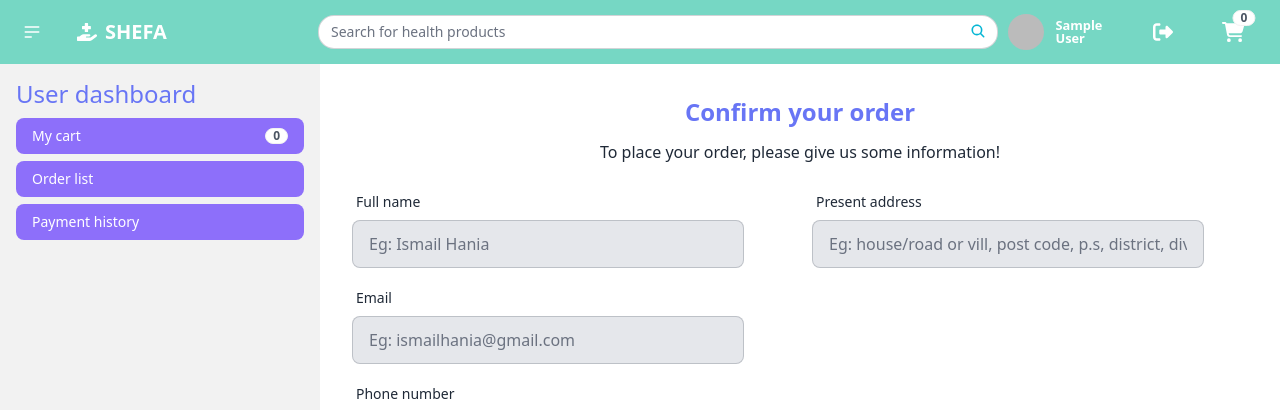
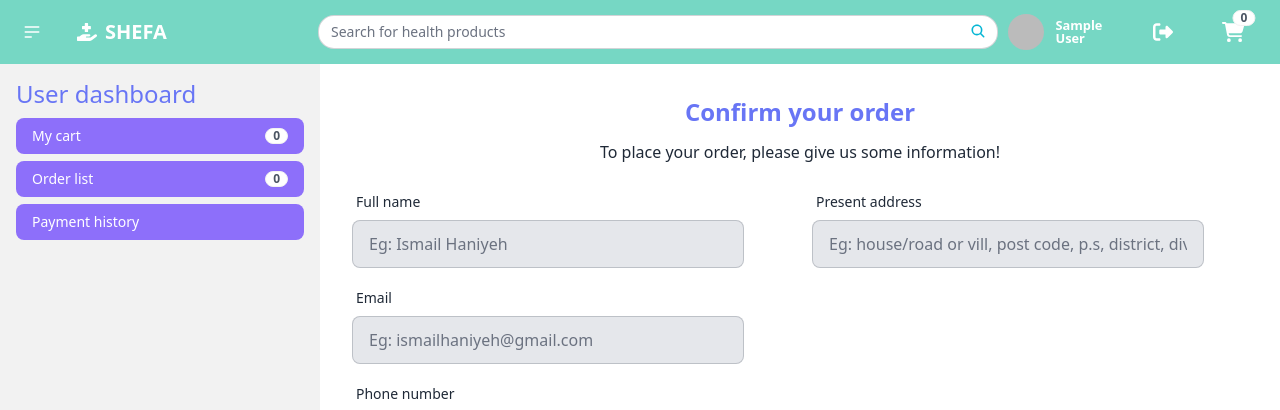
Before and after one commit to jfmemon/new-online-pharmacy, a React (Vite) app: page /userDashboard/orderConfirm in a window 1280 px wide. Shown: the top 410 px of the page. Built offline with nearby package versions, Linux system fonts and the light colour scheme; no server answers; sample sign-in values are in the browser's storage.

Commit message:
order list api is done

```diff
--- /dev/null
+++ b/src/Hooks/useOrders.jsx
@@ -0,0 +1,19 @@
+import { useQuery } from '@tanstack/react-query'
+import { useContext } from 'react';
+import { AuthContext } from '../Context/AuthProvider';
+
+const useOrders = () => {
+    const { user } = useContext(AuthContext);
+
+    const { refetch, data: orders = [] } = useQuery({
+        queryKey: ['orders', user?.email],
+        queryFn: async () => {
+            const res = await fetch(`http://localhost:5000/orders?email=${user?.email}`)
+            return res.json();
+        },
+    })
+
+    return [orders, refetch];
+};
+
+export default useOrders;
--- a/src/Pages/UserDashboard/OrderConfirm.jsx
+++ b/src/Pages/UserDashboard/OrderConfirm.jsx
@@ -1,6 +1,7 @@
 import React, { useContext } from 'react';
 import { AuthContext } from '../../Context/AuthProvider';
 import useCart from '../../Hooks/useCart';
+import Swal from 'sweetalert2';
 
 const OrderConfirm = () => {
     const { user } = useContext(AuthContext);
@@ -14,9 +15,45 @@ const OrderConfirm = () => {
         const email = form.email.value;
         const phoneNumber = form.number.value;
         const presentAddress = form.address.value;
-        console.log(fullName, email, phoneNumber, presentAddress);
-        form.reset();
+        // console.log(fullName, email, phoneNumber, presentAddress, cart.length, totalPrice);
+
+        if (user && user.email) {
+            const orderedItem = { items: cart, name: fullName, email: email, phoneNumber: phoneNumber, address: presentAddress, itemQuantity: cart.length, cost: totalPrice, userEmail: user.email };
+            Swal.fire({
+                title: 'Are you sure?',
+                text: "You want to place this order?",
+                icon: 'warning',
+                showCancelButton: true,
+                confirmButtonColor: '#3085d6',
+                cancelButtonColor: '#d33',
+                confirmButtonText: 'Yes, place this order!'
+            }).then((result) => {
+                if (result.isConfirmed) {
+                    fetch('http://localhost:5000/orders', {
+                        method: "POST",
+                        headers: {
+                            "content-type": "application/json"
+                        },
+                        body: JSON.stringify(orderedItem)
+                    })
+                        .then(res => res.json())
+                        .then(data => {
+                            if (data.insertedId) {
+                                form.reset();
+                                Swal.fire(
+                                    'Confirmed!',
+                                    'Your order has been placed. You will get your medicine in 3 days. Thank you for buying from us.',
+                                    'success'
+                                )
+                            }
+                        })
+                }
+            })
+
+        }
+
     }
+
 
     return (
         <div className='mt-5 w-full'>
@@ -29,19 +66,19 @@ const OrderConfirm = () => {
                             <label className="label">
                                 <span className="label-text">Full name</span>
                             </label>
-                            <input name='name' type="text" placeholder='Eg: Ismail Hania' className="input input-bordered w-[90%] bg-gray-200" required/>
+                            <input name='name' type="text" placeholder='Eg: Ismail Haniyeh' className="input input-bordered w-[90%] bg-gray-200" required />
                         </div>
                         <div className="form-control px-3">
                             <label className="label">
                                 <span className="label-text">Email</span>
                             </label>
-                            <input name='email' type="email" placeholder='Eg: ismailhania@gmail.com' className="input input-bordered w-[90%] bg-gray-200" required/>
+                            <input name='email' type="email" placeholder='Eg: ismailhaniyeh@gmail.com' className="input input-bordered w-[90%] bg-gray-200" required />
                         </div>
                         <div className="form-control px-3">
                             <label className="label">
                                 <span className="label-text">Phone number</span>
                             </label>
-                            <input name='number' type="number" placeholder='+880' className="input input-bordered w-[90%] bg-gray-200" required/>
+                            <input name='number' type="number" placeholder='+880' className="input input-bordered w-[90%] bg-gray-200" required />
                         </div>
                     </div>
 
@@ -50,7 +87,7 @@ const OrderConfirm = () => {
                             <label className="label">
                                 <span className="label-text">Present address</span>
                             </label>
-                            <input name='address' type="text" placeholder='Eg: house/road or vill, post code, p.s, district, division.' className="input input-bordered w-[90%] bg-gray-200" required/>
+                            <input name='address' type="text" placeholder='Eg: house/road or vill, post code, p.s, district, division.' className="input input-bordered w-[90%] bg-gray-200" required />
                         </div>
                     </div>
                 </div>
--- a/src/Pages/UserDashboard/OrderList.jsx
+++ b/src/Pages/UserDashboard/OrderList.jsx
@@ -1,9 +1,13 @@
-import React from 'react';
+import useOrders from '../../Hooks/useOrders';
 
 const OrderList = () => {
+    const [orders] = useOrders();
+
+    console.log(orders.length);
+
     return (
         <div>
-            This is for order list.
+            <h3>You placed {orders.length} orders</h3>
         </div>
     );
 };
--- a/src/Pages/UserDashboard/UserDashboard.jsx
+++ b/src/Pages/UserDashboard/UserDashboard.jsx
@@ -4,9 +4,11 @@ import '../../index.css';
 import useCart from '../../Hooks/useCart';
 import { FontAwesomeIcon } from '@fortawesome/react-fontawesome';
 import { faBars, faXmark } from '@fortawesome/free-solid-svg-icons';
+import useOrders from '../../Hooks/useOrders';
 
 const UserDashboard = () => {
     const [cart] = useCart();
+    const [orders] = useOrders();
 
     return (
         <div className="drawer lg:drawer-open">
@@ -25,7 +27,7 @@ const UserDashboard = () => {
                         <label className='text-xl text-red-500 font-bold lg:invisible' htmlFor="my-drawer-2" ><FontAwesomeIcon icon={faXmark}/></label>
                     </div>
                     <li><NavLink to="/userDashboard/myCart">My cart<span className="badge badge-sm indicator-item text-gray-600 font-bold">{cart?.length}</span></NavLink></li>
-                    <li><NavLink to="/userDashboard/orderList">Order list</NavLink></li>
+                    <li><NavLink to="/userDashboard/orderList">Order list<span className="badge badge-sm indicator-item text-gray-600 font-bold">{orders?.length}</span></NavLink></li>
                     <li><NavLink to="/userDashboard/paymentHistory">Payment history</NavLink></li>
                 </ul>
             </div>
```
